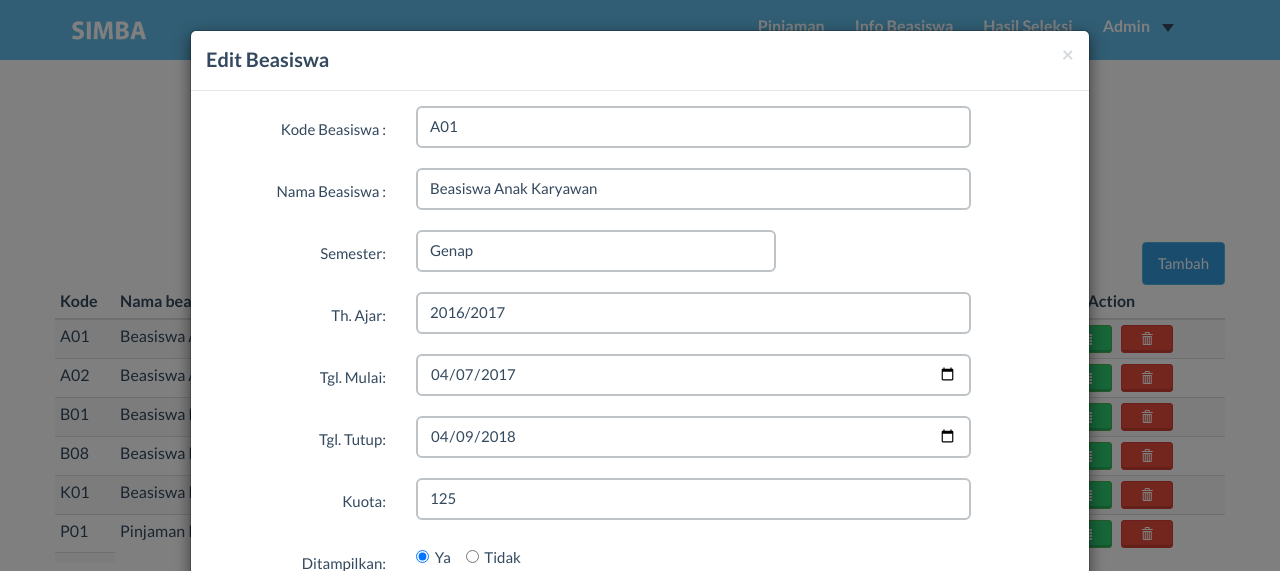
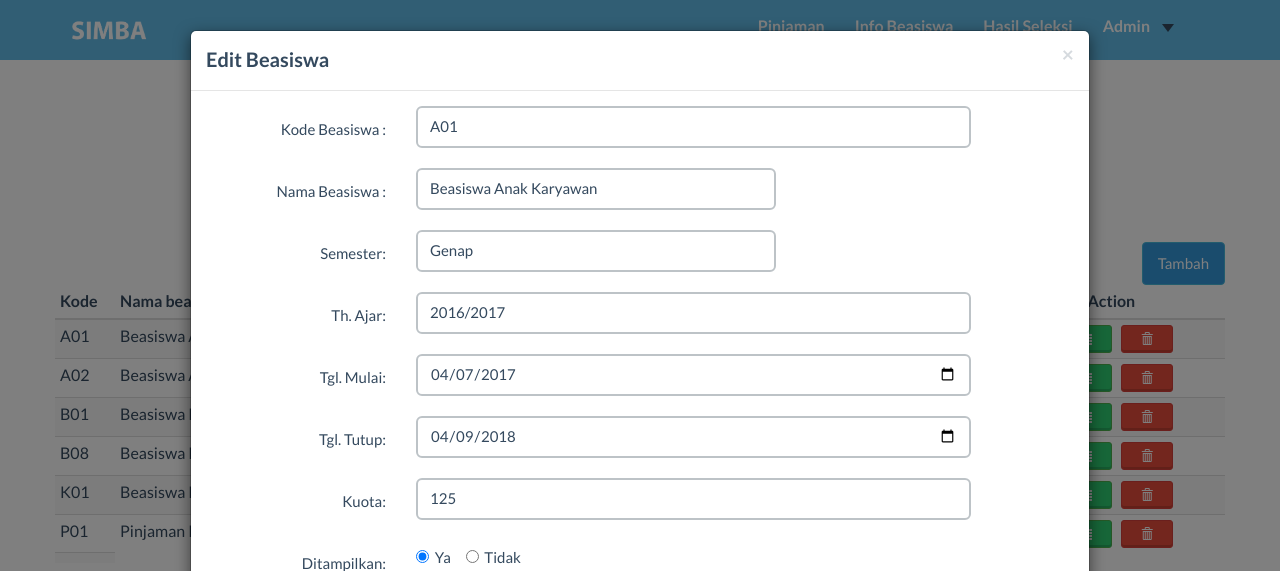
Before and after one commit to aamesaa/beasiswa, a PHP site: page /user_admin/Index.php in a window 1280 px wide, after a click that opens the changed part. Shown: the top 571 px of the page. Run offline with PHP 8.4, Linux system fonts and the light colour scheme; data comes from the database, SQL or seed files in the repository; some libraries are stand-ins or nearby versions.

Commit message:
Fix Combo Box Edit Nama Bsw

```diff
--- a/user_admin/Index.php
+++ b/user_admin/Index.php
@@ -103,6 +103,21 @@ $getDataBsw=mysqli_query($koneksi,"SELECT * FROM beasiswa");
               $warna="red";
             }
 
+            $isAnakKar = "";
+            $isBswPres = "";
+            $isBesKeb = "";
+            $isPinReg = "";
+            if($rowBsw['nama_bsw']=="Beasiswa Anak Karyawan"){
+                $isAnakKar="selected";
+            }elseif($rowBsw['nama_bsw']=="Beasiswa Prestasi"){
+                $isBswPres="selected";
+            }
+            elseif($rowBsw['nama_bsw']=="Beasiswa Kebutuhan"){
+                $isBesKeb="selected";
+            }
+            elseif($rowBsw['nama_bsw']=="Pinjaman Registrasi"){
+                $isPinReg="selected";
+            }
 
             $isSemtGenap ="";
             $isSemtGanjil="";
@@ -111,6 +126,7 @@ $getDataBsw=mysqli_query($koneksi,"SELECT * FROM beasiswa");
             }elseif($rowBsw['semt']=="Ganjil"){
                 $isSemtGanjil="selected";
             }
+
             $isTampilvalue="";
             $isNotTampilvalue="";
             if($rowBsw['isTampil'])
@@ -155,12 +171,17 @@ $getDataBsw=mysqli_query($koneksi,"SELECT * FROM beasiswa");
                       <input type="text" class="form-control" id="kd_bsw" name="kd_bsw" value="'.$rowBsw['kd_bsw'].'">
                     </div>
                   </div>
-                    <div class="form-group">
-                      <label class="control-label col-sm-2" for="namabsw">Nama Beasiswa :</label>
-                      <div class="col-sm-6">
-                        <input type="text" class="form-control" id="namabsw" name="namabsw" value="'.$rowBsw['nama_bsw'].'">
-                      </div>
+                  <div class="form-group">
+                    <label class="control-label col-sm-2" for="namabsw">Nama Beasiswa :</label>
+                    <div class="col-sm-4">
+                      <select name="namabsw" class="form-control" id="namabsw">
+                        <option value="Beasiswa Anak Karyawan"'.$isAnakKar.'>Beasiswa Anak Karyawan</option>
+                        <option value="Beasiswa Prestasi"'.$isBswPres.'>Beasiswa Prestasi</option>
+                        <option value="Beasiswa Kebutuhan"'.$isBesKeb.'>Beasiswa Kebutuhan</option>
+                        <option value="Pinjaman Registrasi"'.$isPinReg.'>Pinjaman Registrasi</option>
+                      </select>
                     </div>
+                  </div>
                     <div class="form-group">
                       <label class="control-label col-sm-2" for="semt">Semester:</label>
                       <div class="col-sm-4">
```
